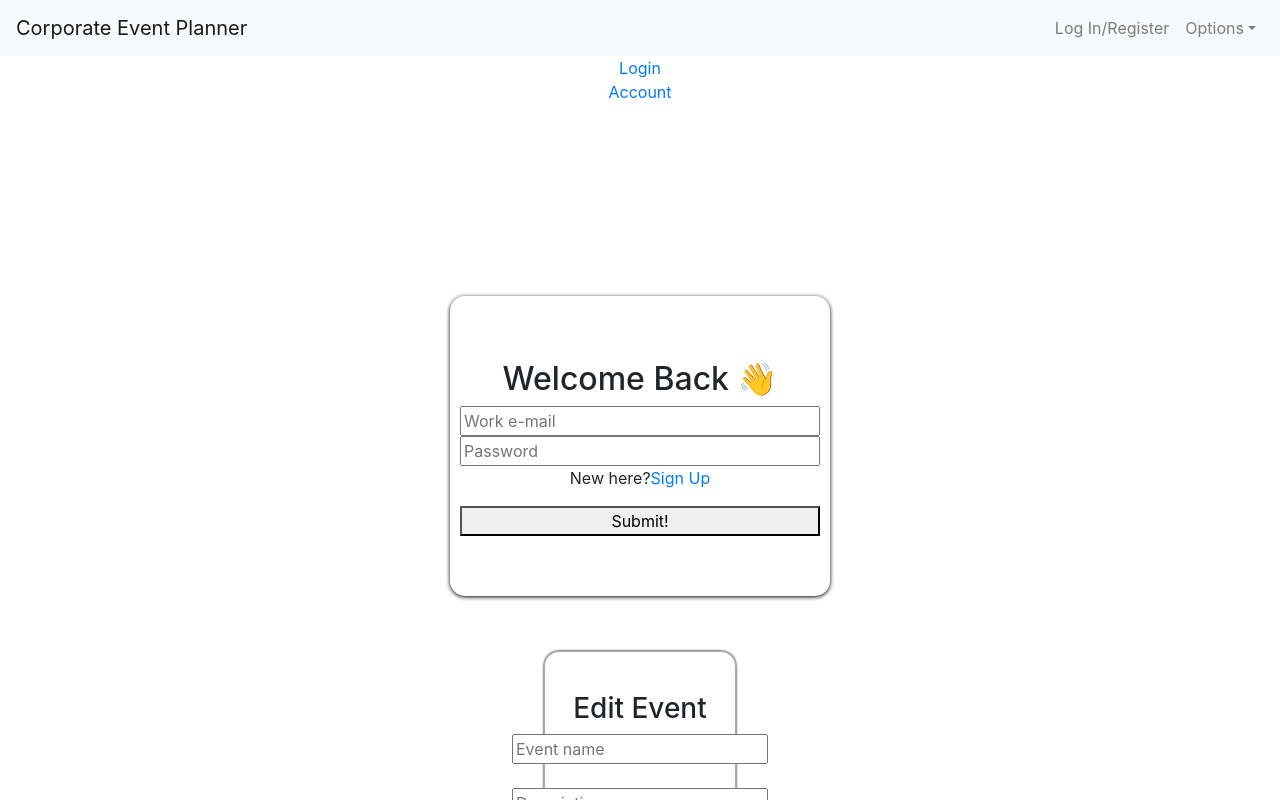
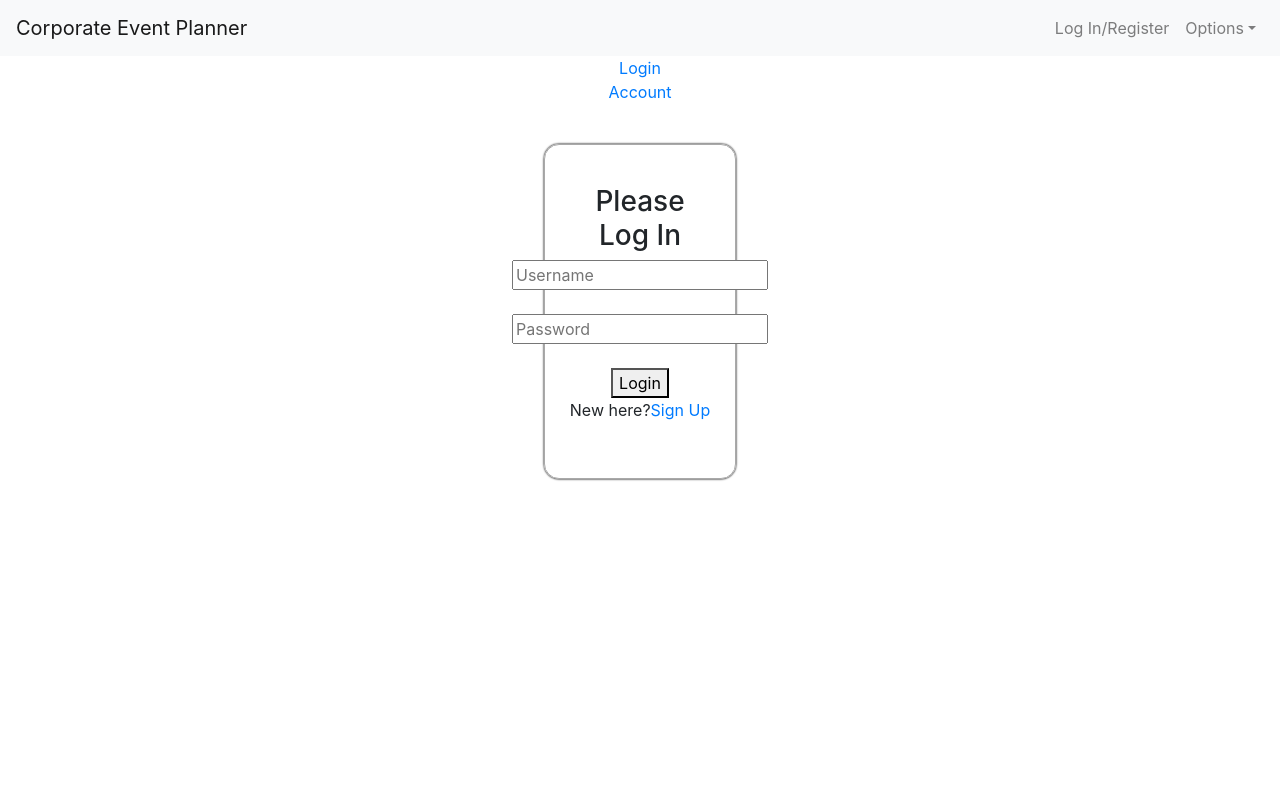
Before and after one commit to Build-Week-Corporate-Event-Planner-RM/Front-end, a React (Create React App) app in the folder corporate-planner/: page /Login in a window 1280 px wide. Shown: the top 800 px of the page. Built offline with nearby package versions, Linux system fonts and the light colour scheme.

Commit message:
working login form

```diff
--- a/corporate-planner/src/App.css
+++ b/corporate-planner/src/App.css
@@ -23,7 +23,8 @@
 
 .add,
 .edit,
-.register {
+.register,
+.login {
   display: flex;
   justify-content: center;
   width: 100vw;
@@ -31,7 +32,8 @@
 
 .add-form,
 .edit-form,
-.register-form {
+.register-form,
+.login-form {
   display: flex;
   flex-direction: column;
   align-items: center;
--- a/corporate-planner/src/App.js
+++ b/corporate-planner/src/App.js
@@ -1,13 +1,12 @@
 import React from "react";
 import "./App.css";
-import Login from "./components/Login";
-// import Registration from "./components/Registration";
+import Registration from "./components/Registration";
 import { Route, Switch, Link } from "react-router-dom";
 import AddEvent from "./components/AddEvent";
 import NavBar from "./components/NavBar";
 import EditEvent from "./components/EditEvent";
 import PrivateRoute from "./components/PrivateRoute";
-import Register from "./components/Register";
+import TestLogin from "./components/TestLogin";
 
 function App() {
   return (
@@ -16,15 +15,15 @@ function App() {
       <Link to="/Login">Login</Link>
       <br />
       <Link to="/protected">Account</Link>
-      {/* <Route path="/Registration" component={Registration} /> */}
-      <Route path="/Registration" component={Register} />
-      <Route path="/Login" component={Login} />
+      <Route path="/Registration" component={Registration} />
+      <Route path="/Login" component={TestLogin} />
       <Route path="/addevent" component={AddEvent} />
       <Switch>
-        <PrivateRoute path="/protected">Private content</PrivateRoute>
+        <PrivateRoute path="/protected">
+          <EditEvent />
+        </PrivateRoute>
         <Route path="/Login" />
       </Switch>
-      <EditEvent />
     </div>
   );
 }
--- a/corporate-planner/src/actionsAndModules/crud.js
+++ b/corporate-planner/src/actionsAndModules/crud.js
@@ -33,7 +33,6 @@ export const login = user => {
   axios
     .post(`http://localhost:8000/api/auth/login`, user)
     .then(res => {
-      alert(res.data.message);
       sessionStorage.setItem("token", res.data.token);
     })
     .catch(err => console.log(err));
--- a/corporate-planner/src/components/Registration.js
+++ b/corporate-planner/src/components/Registration.js
@@ -52,8 +52,6 @@ const Registration = ({ values, errors, touched, status }) => {
 
   return (
     <div>
-      {/* <NavBar /> */}
-
       <Card>
         <FormField>
           <h2>Hello! 👋</h2>
--- /dev/null
+++ b/corporate-planner/src/components/TestLogin.js
@@ -0,0 +1,56 @@
+import React, { useState } from "react";
+import { login } from "../actionsAndModules/crud";
+import { Link } from "react-router-dom";
+
+const TestLogin = () => {
+  const [user, setUser] = useState({
+    username: "",
+    password: ""
+  });
+
+  const handleChange = e => {
+    setUser({ ...user, [e.target.name]: e.target.value });
+  };
+
+  const submitLogin = e => {
+    // e.preventDefault();
+    login(user);
+  };
+
+  return (
+    <div className="login">
+      <div className="login-form">
+        {sessionStorage.getItem("token") ? (
+          <h3>Logged In</h3>
+        ) : (
+          <h3>Please Log In</h3>
+        )}
+        <form>
+          <input
+            type="text"
+            name="username"
+            onChange={handleChange}
+            placeholder="Username"
+          />
+          <br />
+          <br />
+          <input
+            type="password"
+            name="password"
+            onChange={handleChange}
+            placeholder="Password"
+          />
+          <br />
+          <br />
+          <button onClick={submitLogin}>Login</button>
+          <br />
+          <p>
+            New here?<Link to="/Registration">Sign Up</Link>
+          </p>
+        </form>
+      </div>
+    </div>
+  );
+};
+
+export default TestLogin;
```
